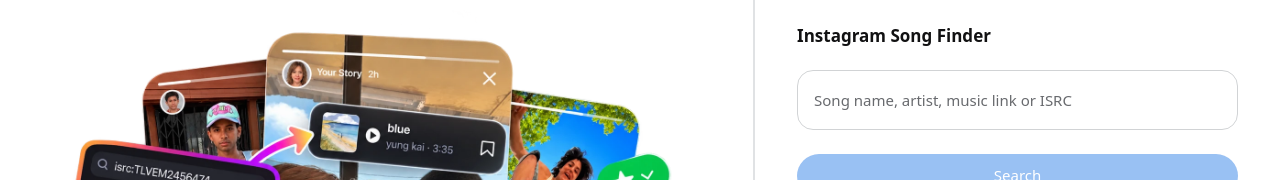
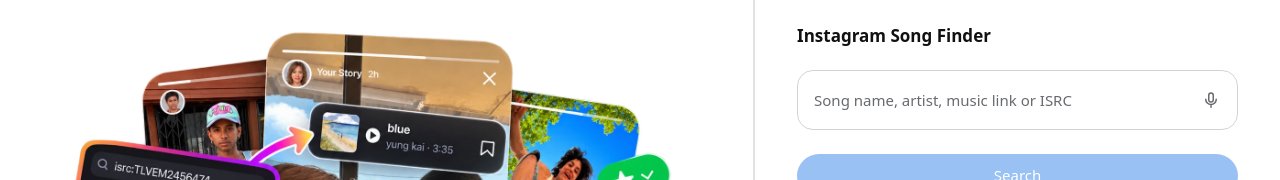
Before and after one commit to zakisheriff/Instagram-Song-Finder, a Next.js app: page / in a window 1280 px wide. Shown: the part 244-424 px from the top of the page. Built offline with nearby package versions, Linux system fonts and the light colour scheme.

Commit message:
feat: add voice search to the search box

```diff
--- a/app/globals.css
+++ b/app/globals.css
@@ -397,6 +397,27 @@ select {
 .field__action:hover {
   background: var(--color-surface);
   color: var(--color-text);
+}
+
+/* Room for the microphone, so the floating label never runs underneath it. */
+.field--voice .field__label {
+  right: 52px;
+}
+
+.field__action--mic.is-listening {
+  background: var(--color-blue);
+  color: #fff;
+  animation: mic-pulse 1.4s ease-out infinite;
+}
+
+@keyframes mic-pulse {
+  0% {
+    box-shadow: 0 0 0 0 rgba(0, 100, 224, 0.45);
+  }
+
+  100% {
+    box-shadow: 0 0 0 12px rgba(0, 100, 224, 0);
+  }
 }
 
 .search__message {
@@ -1423,6 +1444,12 @@ select {
     margin: 32px 40px 0;
   }
 
+  /* Keeps the full label readable next to the microphone on narrow phones. */
+  .field--voice .field__label {
+    font-size: 14px;
+    right: 48px;
+  }
+
   .search__submit {
     margin-top: 16px;
     background: var(--color-mobile-action);
--- a/components/SongFinder.tsx
+++ b/components/SongFinder.tsx
@@ -3,12 +3,13 @@
 import Link from "next/link";
 import { useId, useState, type FormEvent, type ReactNode } from "react";
 import { useSongSearch } from "@/hooks/useSongSearch";
+import { useVoiceSearch } from "@/hooks/useVoiceSearch";
 import { SEARCH_INPUT_ID } from "@/lib/search/constants";
 import { MAX_QUERY_LENGTH } from "@/lib/search/detect";
 import { site } from "@/lib/site";
 import { FeedbackLinks } from "./FeedbackLinks";
 import { HeroCollage } from "./HeroCollage";
-import { CloseIcon } from "./icons";
+import { CloseIcon, MicIcon } from "./icons";
 import { SearchResults } from "./SearchResults";
 import { SiteLockup } from "./SiteLockup";
 import { SiteLogo } from "./SiteLogo";
@@ -25,6 +26,7 @@ interface SongFinderProps {
  */
 export function SongFinder({ headline }: SongFinderProps) {
   const search = useSongSearch();
+  const voice = useVoiceSearch(search.setQuery);
   const [pickedId, setPickedId] = useState<string | null>(null);
   const messageId = useId();
 
@@ -61,7 +63,9 @@ export function SongFinder({ headline }: SongFinderProps) {
         </h2>
 
         <form className="search" role="search" onSubmit={handleSubmit} noValidate>
-          <div className={`field${search.inputError ? " field--error" : ""}`}>
+          <div
+            className={`field${search.inputError ? " field--error" : ""}${voice.supported ? " field--voice" : ""}`}
+          >
             <input
               id={SEARCH_INPUT_ID}
               className="field__input"
@@ -81,14 +85,15 @@ export function SongFinder({ headline }: SongFinderProps) {
               aria-describedby={messageId}
             />
             <label className="field__label" htmlFor={SEARCH_INPUT_ID}>
-              Song name, artist, music link or ISRC
+              {voice.listening ? "Listening… say the song name" : "Song name, artist, music link or ISRC"}
             </label>
             {search.status === "loading" ? (
               <span className="field__action" aria-hidden="true">
                 <span className="spinner" />
               </span>
             ) : (
-              search.query.length > 0 && (
+              search.query.length > 0 &&
+              !voice.listening && (
                 <button
                   type="button"
                   className="field__action"
@@ -102,10 +107,21 @@ export function SongFinder({ headline }: SongFinderProps) {
                 </button>
               )
             )}
+            {voice.supported && (
+              <button
+                type="button"
+                className={`field__action field__action--mic${voice.listening ? " is-listening" : ""}`}
+                aria-label={voice.listening ? "Stop listening" : "Search by voice"}
+                aria-pressed={voice.listening}
+                onClick={voice.toggle}
+              >
+                <MicIcon size={18} />
+              </button>
+            )}
           </div>
 
           <p className="search__message" id={messageId} role="alert">
-            {search.inputError}
+            {search.inputError ?? voice.error}
           </p>
 
           <button
--- a/components/icons.tsx
+++ b/components/icons.tsx
@@ -95,6 +95,13 @@ export const NoteIcon = (props: IconProps) => (
   </svg>
 );
 
+export const MicIcon = (props: IconProps) => (
+  <svg {...base(props)}>
+    <rect x="9" y="2.5" width="6" height="12" rx="3" />
+    <path d="M5 11a7 7 0 0 0 14 0M12 18v3.5" />
+  </svg>
+);
+
 export const ChevronIcon = (props: IconProps) => (
   <svg {...base(props)}>
     <path d="m6 9 6 6 6-6" />
--- /dev/null
+++ b/hooks/useVoiceSearch.ts
@@ -0,0 +1,120 @@
+"use client";
+
+import { useCallback, useEffect, useRef, useState } from "react";
+
+/** The parts of the browser's speech recognition API this hook relies on. */
+interface RecognitionResultEvent {
+  results: ArrayLike<{ isFinal: boolean; 0: { transcript: string } }>;
+}
+
+interface Recognition {
+  lang: string;
+  continuous: boolean;
+  interimResults: boolean;
+  maxAlternatives: number;
+  onresult: ((event: RecognitionResultEvent) => void) | null;
+  onerror: ((event: { error: string }) => void) | null;
+  onend: (() => void) | null;
+  start: () => void;
+  stop: () => void;
+  abort: () => void;
+}
+
+type RecognitionConstructor = new () => Recognition;
+
+function getRecognition(): RecognitionConstructor | undefined {
+  if (typeof window === "undefined") return undefined;
+  const scope = window as unknown as {
+    SpeechRecognition?: RecognitionConstructor;
+    webkitSpeechRecognition?: RecognitionConstructor;
+  };
+  return scope.SpeechRecognition ?? scope.webkitSpeechRecognition;
+}
+
+const ERROR_MESSAGES: Record<string, string> = {
+  "not-allowed": "Microphone access is blocked. Allow it in your browser settings and try again.",
+  "service-not-allowed": "Voice search isn't allowed in this browser. Type the song name instead.",
+  "no-speech": "We didn't catch that. Tap the microphone and say the song name again.",
+  "audio-capture": "No microphone was found. Type the song name instead.",
+  network: "Voice search needs an internet connection. Check yours and try again.",
+};
+
+export interface VoiceSearch {
+  /** False in browsers without speech recognition; the button is then hidden. */
+  supported: boolean;
+  listening: boolean;
+  error: string | null;
+  toggle: () => void;
+}
+
+/**
+ * Voice input for the search box, using the speech recognition built into the
+ * browser. Nothing is recorded or stored by this site: the browser turns
+ * speech into text and hands the text back.
+ */
+export function useVoiceSearch(onTranscript: (text: string) => void): VoiceSearch {
+  const [supported, setSupported] = useState(false);
+  const [listening, setListening] = useState(false);
+  const [error, setError] = useState<string | null>(null);
+  const recognition = useRef<Recognition | null>(null);
+  const handler = useRef(onTranscript);
+
+  useEffect(() => {
+    handler.current = onTranscript;
+  }, [onTranscript]);
+
+  // Checked after mount so the server and the first client render agree.
+  useEffect(() => {
+    const frame = requestAnimationFrame(() => setSupported(Boolean(getRecognition())));
+    return () => {
+      cancelAnimationFrame(frame);
+      recognition.current?.abort();
+    };
+  }, []);
+
+  const toggle = useCallback(() => {
+    if (recognition.current) {
+      recognition.current.stop();
+      return;
+    }
+    const Recognition = getRecognition();
+    if (!Recognition) return;
+
+    const session = new Recognition();
+    session.lang = navigator.language || "en-US";
+    session.continuous = false;
+    session.interimResults = true;
+    session.maxAlternatives = 1;
+
+    session.onresult = (event) => {
+      const text = Array.from(event.results)
+        .map((result) => result[0].transcript)
+        .join("")
+        .trim();
+      if (text) handler.current(text);
+    };
+    session.onerror = (event) => {
+      // "aborted" just means the visitor stopped it.
+      if (event.error !== "aborted") {
+        setError(ERROR_MESSAGES[event.error] ?? "Voice search didn't work. Type the song name instead.");
+      }
+    };
+    session.onend = () => {
+      recognition.current = null;
+      setListening(false);
+    };
+
+    recognition.current = session;
+    setError(null);
+    setListening(true);
+    try {
+      session.start();
+    } catch {
+      recognition.current = null;
+      setListening(false);
+      setError("Voice search didn't start. Type the song name instead.");
+    }
+  }, []);
+
+  return { supported, listening, error, toggle };
+}
--- a/lib/content/how-to.ts
+++ b/lib/content/how-to.ts
@@ -7,7 +7,7 @@ export const howToSteps: HowToStep[] = [
   {
     title: "Search for the song or paste its link",
     detail:
-      "Type a title, an artist, a few keywords or an ISRC into the search box, or paste a song link from Spotify, Apple Music, YouTube, YouTube Music, Deezer or SoundCloud.",
+      "Type a title, an artist, a few keywords or an ISRC into the search box, tap the microphone and say the song name, or paste a song link from Spotify, Apple Music, YouTube, YouTube Music, Deezer or SoundCloud.",
   },
   {
     title: "Select the correct recording",
--- a/lib/content/links.ts
+++ b/lib/content/links.ts
@@ -48,6 +48,6 @@ export const facts: Fact[] = [
   { title: "No account", detail: "Nothing to sign up for, and it never asks for your Instagram or Spotify login." },
   { title: "Real catalog data", detail: "Codes come straight from music catalogs. Nothing is guessed or generated." },
   { title: "One tap to copy", detail: "The code is copied with the isrc: prefix already added, ready to paste." },
+  { title: "Search by voice", detail: "Tap the microphone and say the song name instead of typing it." },
   { title: "Typo friendly", detail: "Misspell the title or the artist and it still finds the song you meant." },
-  { title: "Every version listed", detail: "Live, remastered, remix and sped-up recordings are shown separately, each with its own code." },
 ];
--- a/next.config.ts
+++ b/next.config.ts
@@ -31,7 +31,7 @@ const securityHeaders = [
   { key: "Referrer-Policy", value: "strict-origin-when-cross-origin" },
   {
     key: "Permissions-Policy",
-    value: "camera=(), microphone=(), geolocation=(), browsing-topics=(), clipboard-write=(self)",
+    value: "camera=(), microphone=(self), geolocation=(), browsing-topics=(), clipboard-write=(self)",
   },
   { key: "Strict-Transport-Security", value: "max-age=63072000; includeSubDomains; preload" },
   // The policy is production-only because the dev server relies on eval for hot reloading.
```
Also changed, not shown: app/privacy/page.tsx (+8 -0 lines), 2 other files (tests, documents, lock files or other folders).
